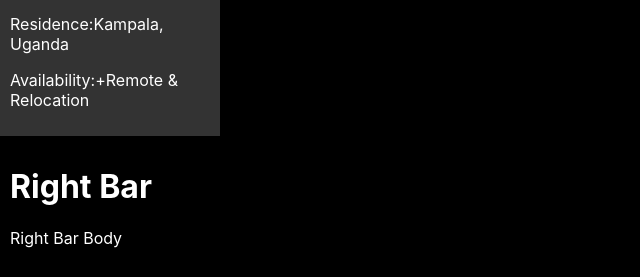
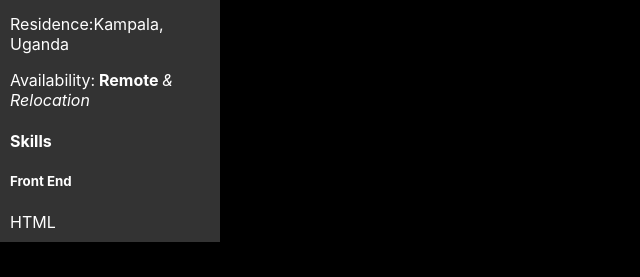
Before and after one commit to JonahKayizzi/my-portfolio, a React (Create React App) app: page / in a window 1280 px wide. Shown: the part 348-625 px from the top of the page, without its empty margins (0-640 px from the left). Built offline with nearby package versions, Linux system fonts and the light colour scheme.

Commit message:
Update project redux dependencies

```diff
--- a/package.json
+++ b/package.json
@@ -3,11 +3,13 @@
   "version": "0.1.0",
   "private": true,
   "dependencies": {
+    "@reduxjs/toolkit": "^1.9.3",
     "@testing-library/jest-dom": "^5.16.5",
     "@testing-library/react": "^13.4.0",
     "@testing-library/user-event": "^13.5.0",
     "react": "^18.2.0",
     "react-dom": "^18.2.0",
+    "react-redux": "^8.0.5",
     "react-router": "^6.8.1",
     "react-router-dom": "^6.8.2",
     "react-scripts": "5.0.1",
--- a/src/pages/LeftBar.js
+++ b/src/pages/LeftBar.js
@@ -1,6 +1,12 @@
 import React from 'react';
+import { useSelector } from 'react-redux';
 
-const LeftBar = () => (
+const LeftBar = () => {
+  const skills = useSelector((state) => state.skillsSl);
+  console.log(skills);
+  const currentYear = new Date().getFullYear();
+  const age = currentYear - 1990;
+  return (
     <div className="left-bar">
       <div className="bio">
         <div className="profile-pic">
@@ -33,7 +39,7 @@ const LeftBar = () => (
         <li>
           <p>
             <span>Age:</span>
-          <span>33</span>
+            <span>{age}</span>
           </p>
         </li>
         <li>
@@ -45,11 +51,24 @@ const LeftBar = () => (
         <li>
           <p>
             <span>Availability:</span>
-          <span>+Remote & Relocation</span>
+            <span>
+              <strong> Remote </strong>
+              <em> & Relocation </em>
+            </span>
           </p>
+        </li>
+      </ul>
+      <ul className="skills">
+        <h4>Skills</h4>
+        <li>
+          <h5>Front End</h5>
+          <ul>
+            <li>HTML</li>
+          </ul>
         </li>
       </ul>
     </div>
   );
+};
 
 export default LeftBar;
```
Also changed, not shown: 1 other file (tests, documents, lock files or other folders). Lines whose indentation alone changed are shown as unchanged.
